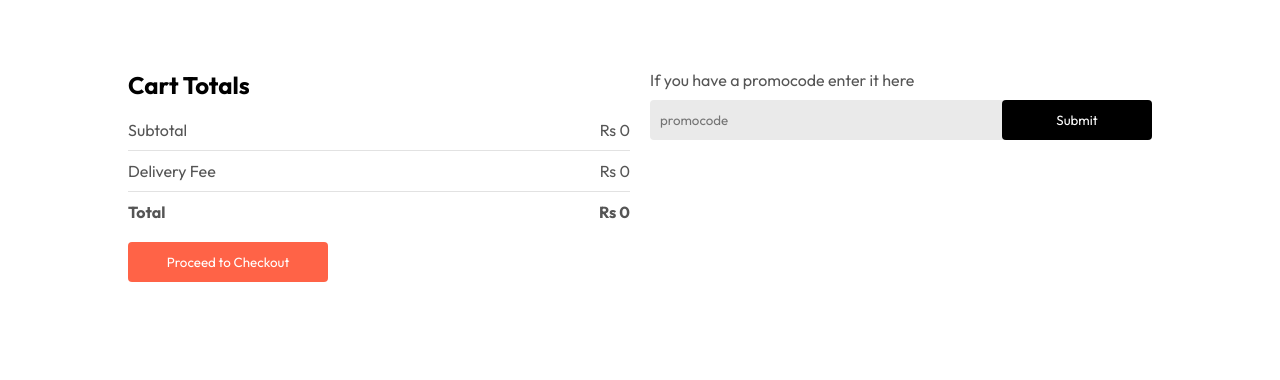
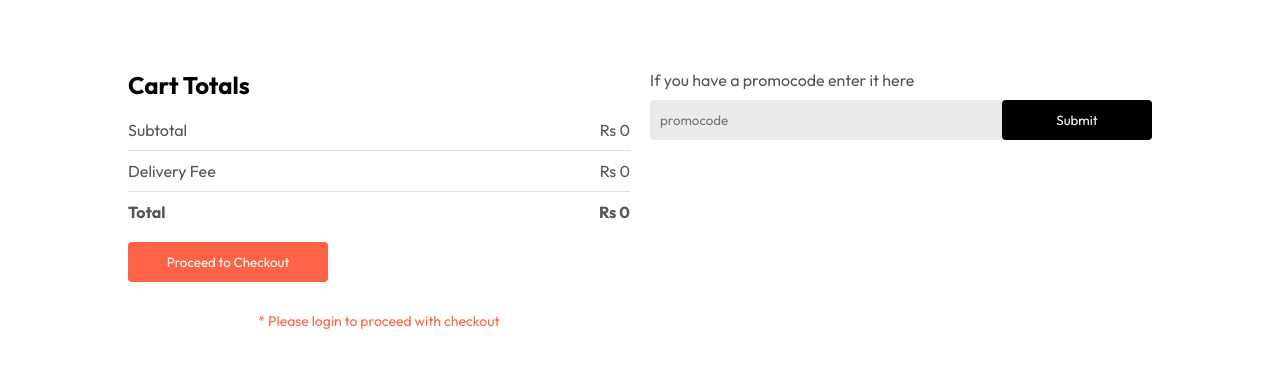
Before and after one commit to raheemashfaq/food_del_fyp, a React (Vite) app in the folder frontend/: page /cart in a window 1280 px wide. Shown: the part 229-609 px from the top of the page. Built offline with nearby package versions, Linux system fonts and the light colour scheme; no server answers.

Commit message:
test to resolve first login then checkout dishes

```diff
--- a/frontend/src/App.jsx
+++ b/frontend/src/App.jsx
@@ -24,7 +24,7 @@ const App = () => {
       <Navbar setShowLogin={setShowLogin}/>
       <Routes>
         <Route path='/' element={<Home/>}/>
-        <Route path='/cart' element={<Cart/>}/>
+        <Route path='/cart' element={<Cart setShowLogin={setShowLogin}/>}/>
         <Route path='/order' element={<PlaceOrder/>}/>
         <Route path='/verify' element={<Verify/>}/>
         <Route path='/verify/:token' element={<VerifyEmail/>}/>
--- a/frontend/src/Pages/Cart/Cart.jsx
+++ b/frontend/src/Pages/Cart/Cart.jsx
@@ -4,9 +4,24 @@ import './Cart.css';
 import { StoreContext } from '../../Context/StoreContext';
 import { formatPKR } from '../../utils/format';
 
-const Cart = () => {
-  const { cartItems, food_list, removeFromCart, getTotalCartAmount, url } = useContext(StoreContext);
+const Cart = ({ setShowLogin }) => {
+  const { cartItems, food_list, removeFromCart, getTotalCartAmount, url, token } = useContext(StoreContext);
   const navigate = useNavigate();
+
+  const handleProceedToCheckout = () => {
+    if (!token) {
+      alert("Please login first before proceeding to checkout!");
+      setShowLogin(true);
+      return;
+    }
+
+    if (getTotalCartAmount() === 0) {
+      alert("Your cart is empty! Please add some items before checkout.");
+      return;
+    }
+
+    navigate('/order');
+  };
 
   return (
     <div className="cart">
@@ -64,7 +79,12 @@ const Cart = () => {
               </b>
             </div>
           </div>
-          <button onClick={() => navigate('/order')}>Proceed to Checkout</button>
+          <button onClick={handleProceedToCheckout}>Proceed to Checkout</button>
+          {!token && (
+            <p style={{color: '#ff6347', fontSize: '14px', marginTop: '10px', textAlign: 'center'}}>
+              * Please login to proceed with checkout
+            </p>
+          )}
         </div>
 
         <div className="cart-promocode">
```
